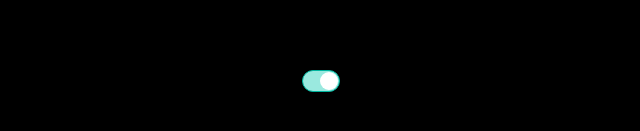
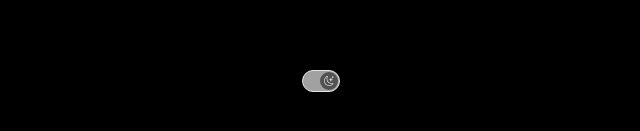
Before and after one commit to 5jakus55/interactionDesign, a React (Create React App) app: page /week8 in a window 1280 px wide. Both pictures are taken after a click on the element 632 px from the left and 400 px from the top of the page. Shown: the part 319-450 px from the top of the page, without its empty margins (319-959 px from the left). Built offline with nearby package versions, Linux system fonts and the light colour scheme.

Commit message:
toggle finished

```diff
--- a/src/components/week8/index.js
+++ b/src/components/week8/index.js
@@ -23,24 +23,25 @@ const StyledWrapper = styled.div`
 
 const StyledButton = styled.div`
   border-radius: 15px;
-  border: 1px solid #00b6a0;
+  border: 1px solid ${({ active }) => (active ? "#E5E5E5" : "#00B6A0")};
   height: 20px;
   width: 36px;
   transition: background-color: 0.2s;
-  background-color: #9AE9DF;
+  background-color: ${({ active }) => (active ? "#A1A1A1" : "#9AE9DF")};
 `;
 
 const StyledSwitch = styled.div`
   border-radius: 10px;
   animation: ${time}
     ${({ active }) =>
-      active && setAnimation({ marginLeft: 0 }, { marginLeft: "17px" })}
+      active
+        ? setAnimation({ marginLeft: "1px" }, { marginLeft: "17px" })
+        : setAnimation({ marginLeft: "17px" }, { marginLeft: "1px" })}
     linear;
   animation-fill-mode: forwards;
   height: 18px;
   width: 18px;
   margin: 1px;
-  background-color: #fff;
 `;
 
 const Toggle = (props) => {
@@ -59,9 +60,15 @@ const Toggle = (props) => {
   const handleClick = () => setActive(!active);
 
   return (
-    <StyledButton>
+    <StyledButton active={active}>
       {" "}
-      <StyledSwitch active={active} onClick={handleClick} />{" "}
+      <StyledSwitch active={active} onClick={handleClick}>
+        {active ? (
+          <img alt="nightSwitch" src={nightSwitch} />
+        ) : (
+          <img alt="daySwitch" src={daySwitch} />
+        )}
+      </StyledSwitch>
     </StyledButton>
   );
 };
```
